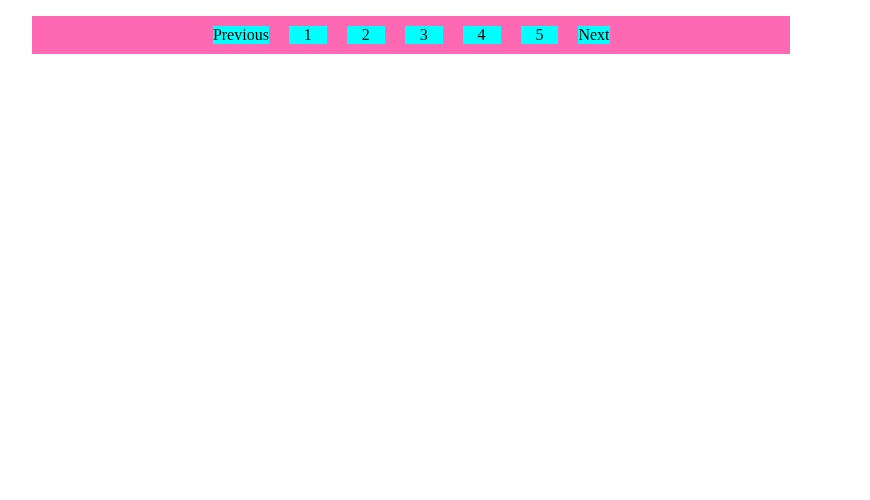
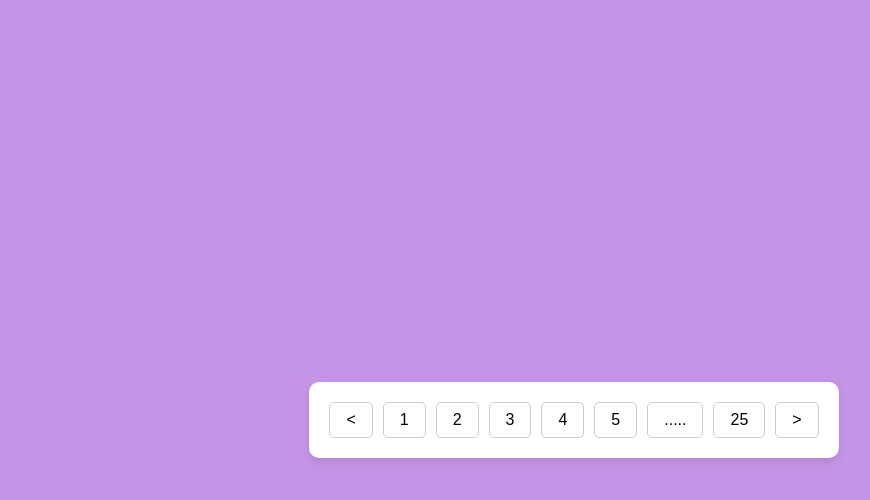
Before and after one commit to SaxenaAarohi/Pagenation, a plain HTML site: page index.html in a window 1280 px wide. Shown: the whole page, without its empty margins (66-936 px from the left). Drawn offline with Linux system fonts and the light colour scheme.

Commit message:
css addeds and final

```diff
--- a/index.html
+++ b/index.html
@@ -5,94 +5,252 @@
     <meta name="viewport" content="width=device-width, initial-scale=1.0">
     <title>Document</title>
     <style>
-        .card{
+       body {
+            font-family: Arial, sans-serif;
+            margin: 0;
+            padding: 0;
+            background-color: #c694e7;
             display: flex;
             justify-content: center;
-            background-color:hotpink;
-              width: 60%;
+            align-items: center;
+            height: 100vh;
+        }
 
-              margin-left: 90px;
+        /* Container for pagination */
+        .main {
+            display: flex;
+            flex-direction: column;
+            justify-content: center;
+            align-items: center;
+            width: 100%;
         }
-        .inner{
-            width: 5%;
-            background-color:cyan ;
-            margin: 10px;
+
+        /* Styling for card (pagination buttons) */
+        .card {
+            display: flex;
+            justify-content: center;
+            align-items: center;
+            flex-wrap: wrap;
+            gap: 10px;
+            padding: 20px;
+            background-color: #ffffff;
+            border-radius: 10px;
+            box-shadow: 0 4px 8px rgba(0, 0, 0, 0.1);
+        }
+
+        /* Individual pagination buttons */
+        .but, button {
+            padding: 8px 16px;
+            font-size: 16px;
+            border: 1px solid #ccc;
+            border-radius: 5px;
+            background-color: #fff;
+            cursor: pointer;
+            transition: background-color 0.3s, color 0.3s;
+        }
+
+        .but:hover, button:hover {
+            background-color: #c694e7;
+            color: white;
+        }
+
+        .but:focus, button:focus {
+            outline: none;
+        }
+
+        /* Active button styling */
+        .active {
+            background-color: #007BFF;  /* Change background color */
+            color: white;                /* Change text color */
+            border: 1px solid #0056b3;  /* Darker border */
+            font-weight: bold;           /* Make the active button text bold */
+        }
+
+        /* Specific styling for "..." button */
+        .card button:last-child {
+            background-color: transparent;
+            cursor: default;
+        }
+
+        .card button:last-child:hover {
+            background-color: transparent;
+            color: #333;
+        }
+
+        /* Additional styling for the page content */
+        p {
+            font-size: 18px;
+            line-height: 1.5;
+            color: #333;
             text-align: center;
-            cursor: pointer;
-            user-select: none;
+            margin: 20px 0;
+            padding: 0 10px;
+            width: 100%;
         }
-         .next{
-            width: auto;
-            background-color: cyan;
-            margin: 10px;
-            text-align: center;
+
+        /* Responsive Design */
+        @media (max-width: 768px) {
+            .card {
+                gap: 8px;
+            }
+
+            .but, button {
+                padding: 6px 12px;
+                font-size: 14px;
+            }
+
+            p {
+                font-size: 16px;
+            }
         }
     </style>
 </head>
 <body>
+    <div class="main">
         <p></p>
-    <div class="card">
-        <div class="next" onclick="handlepre(this)">Previous</div>
-         <div class="inner" onclick="handle(this)">1</div>
-         <div class="inner" onclick="handle(this)">2</div>
-         <div class="inner" onclick="handle(this)">3</div>
-         <div class="inner" onclick="handle(this)">4</div>
-         <div class="inner" onclick="handle(this)">5</div>
-         <div class="next" onclick="handlenext(this)">Next</div>
+        <div class="card"></div>
     </div>
     <script>
         const items = [
-        "Item 1", "Item 2", "Item 3", "Item 4", "Item 5",
-        "Item 6", "Item 7", "Item 8", "Item 9", "Item 10",
-        "Item 11", "Item 12", "Item 13", "Item 14", "Item 15",
-        "Item 16", "Item 17", "Item 18", "Item 19", "Item 20",
-        "Item 21", "Item 22", "Item 23", "Item 24", "Item 25"
+     "item 1", "item 2", "item 3", "item 4", "item 5",
+    "item 6", "item 7", "item 8", "item 9", "item 10",
+    "item 11", "item 12", "item 13", "item 14", "item 15",
+    "item 16", "item 17", "item 18", "item 19", "item 20",
+    "item 21", "item 22", "item 23", "item 24", "item 25",
+    "item 26", "item 27", "item 28", "item 29", "item 30",
+    "item 31", "item 32", "item 33", "item 34", "item 35",
+    "item 36", "item 37", "item 38", "item 39", "item 40",
+    "item 41", "item 42", "item 43", "item 44", "item 45",
+    "item 46", "item 47", "item 48", "item 49", "item 50"
     ];
         var currentpage;
+
+ const pre=document.createElement("button");
+ pre.innerText="<";
+ pre.addEventListener("click",handlepre);
+document.querySelector(".card").appendChild(pre);
+
+ const first=document.createElement("button");
+ first.innerText="1";
+ first.className="but";
+ const sec=document.createElement("button");
+ sec.innerText="2";
+ sec.className="but";
+ const thr=document.createElement("button");
+ thr.innerText="3";
+ thr.className="but";
+ const four=document.createElement("button");
+ four.innerText="4";
+ four.className="but";
+ const five=document.createElement("button");
+ five.innerText="5";
+ five.className="but";
+
+ first.addEventListener("click",handle);
+ sec.addEventListener("click",handle);
+ thr.addEventListener("click",handle);
+ four.addEventListener("click",handle);
+ five.addEventListener("click",handle);
+
+ document.querySelector(".card").appendChild(first);
+ document.querySelector(".card").appendChild(sec);
+ document.querySelector(".card").appendChild(thr);
+ document.querySelector(".card").appendChild(four);
+ document.querySelector(".card").appendChild(five);
+
+ function handle(){
+       const n=this.innerText;
+       currentpage=n;
+        let start=(n - 1) * 2;
+        let end=Math.min(n * 2 - 1, 49);
+        const arr=items.slice(start, end+1);
+        document.querySelector("p").innerHTML=arr.join(`<br>`);
+        check(currentpage);
+    }
+
+ const lastsec=document.createElement("button");
+ lastsec.innerText=".....";
+ document.querySelector(".card").appendChild(lastsec);
+ lastsec.addEventListener("click",handle);
+
+ const last=document.createElement("button");
+ last.innerText="25";
+ document.querySelector(".card").appendChild(last);
+ last.addEventListener("click",handle);
+
+ const next=document.createElement("button");
+ next.innerText=">";
+ next.addEventListener("click",handlenext);
+
+document.querySelector(".card").appendChild(next);
+
+
+function handlepre(){
+        const para=document.querySelector("p").innerText
+        if(para!=""){
+            if(currentpage!=1){
+                let start=(currentpage-2) * 2;
+            let end=start+2;
+            const arr=items.slice(start, end);
+            document.querySelector("p").innerHTML=arr.join(`<br>`);
+            currentpage--;
+            }
+            else{
+                const arr=items.slice(48, 50);
+                document.querySelector("p").innerHTML=arr.join(`<br>`);
+                currentpage=10;
+            }
+
+        }
+        check(currentpage);
+    }
+
     function handlenext(){
         const para=document.querySelector("p").innerText
         if(para!=""){
-            if(currentpage!=5){
-            let start=(currentpage) * 5;
-            let end=start+5;
+            if(currentpage!=25){
+            let start=(currentpage) * 2;
+            let end=start+2;
             const arr=items.slice(start, end);
             document.querySelector("p").innerHTML=arr.join(`<br>`);
             currentpage++;
             }
             else{
-                const arr=items.slice(0, 5);
+                const arr=items.slice(0, 2);
                 document.querySelector("p").innerHTML=arr.join(`<br>`);
                 currentpage=1;
             }
 
         }
+        check(currentpage);
+    }
 
-    }
-    function handlepre(){
-        const para=document.querySelector("p").innerText
-        if(para!=""){
-            if(currentpage!=1){
-                let start=(currentpage-2) * 5;
-            let end=start+5;
-            const arr=items.slice(start, end);
-            document.querySelector("p").innerHTML=arr.join(`<br>`);
-            currentpage--;
+    function check(current){
+        if(current>5){
+            if(current<23){
+              sec.innerText="....";
+             thr.innerText=`${current-1}`;
+             four.innerText=`${current}`;
+             five.innerText=`${++current}`;
+             lastsec.innerText="...";
+             console.log(`${current+1}`);
             }
            else{
-                const arr=items.slice(19, 24);
-                document.querySelector("p").innerHTML=arr.join(`<br>`);
-                currentpage=5;
+            sec.innerText="...";
+             thr.innerText="21";
+             four.innerText="22";
+             five.innerText="23";
+              lastsec.innerText="24";
+           }
+        }
+        else{
+            thr.innerText="3";
+            sec.innerText="2";
+            four.innerText="4";
+            five.innerText="5";
+            lastsec.innerText="...";
         }
 
-        }
-    }
-    function handle(ele){
-       const n=ele.innerText;
-       currentpage=n;
-        let start=(n - 1) * 5;
-        let end=Math.min(n * 5 - 1, 24);
-        const arr=items.slice(start, end+1);
-        document.querySelector("p").innerHTML=arr.join(`<br>`);
     }
 
     </script>
```
Lines whose indentation alone changed are shown as unchanged.
